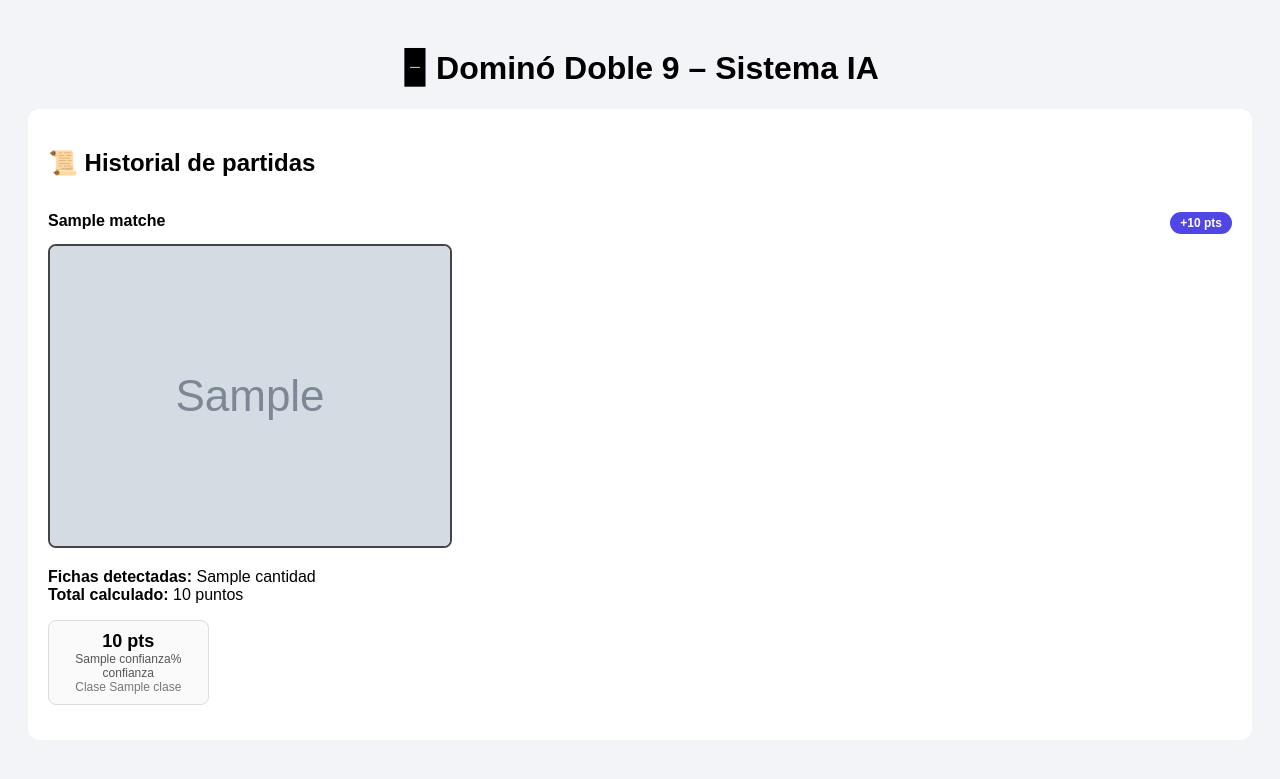
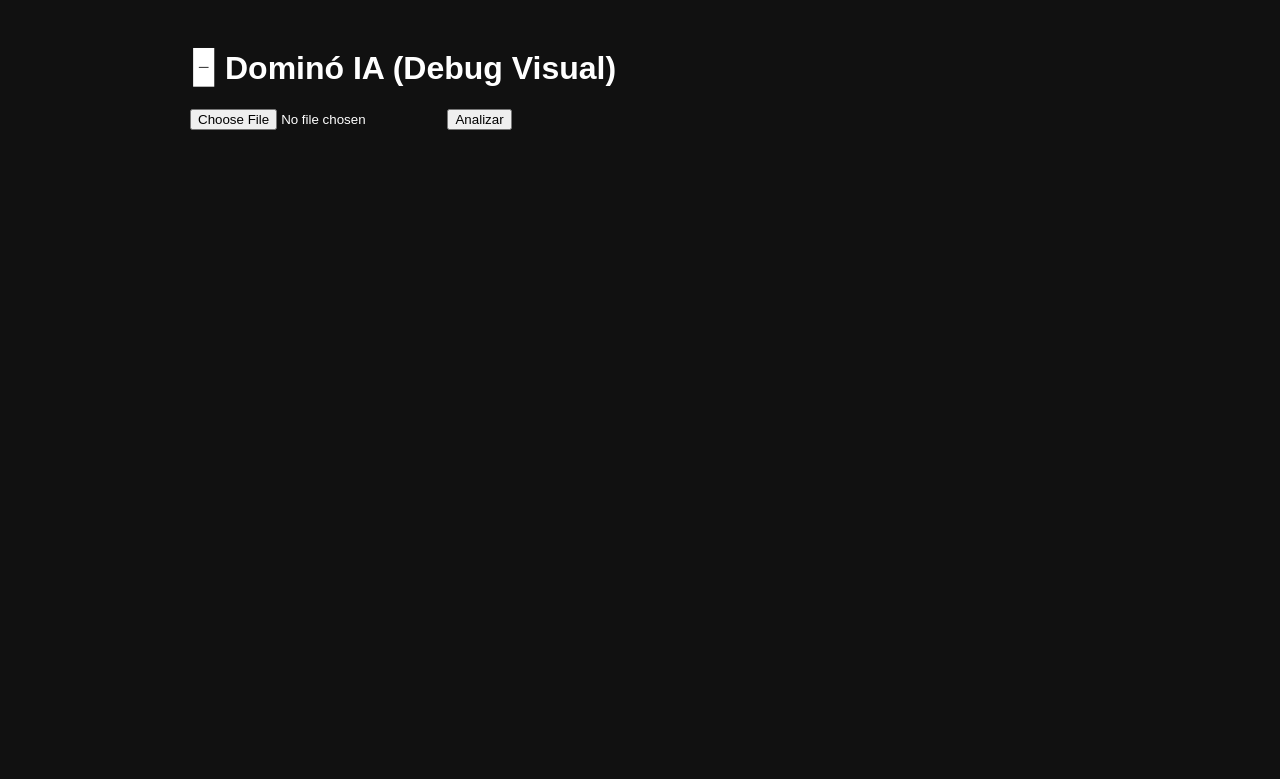
Before and after one commit to abrahamramost01-netizen/dmie, a Flask app: page / in a window 1280 px wide. Shown: the top 779 px of the page. Run offline with Flask 3, Linux system fonts and the light colour scheme; grey boxes marked "Sample" are stand-in pictures; a database or web service that is not in the repository returns one stand-in record (values such as "Sample title"); some libraries are stand-ins or nearby versions.

Commit message:
Update index.html

```diff
--- a/templates/index.html
+++ b/templates/index.html
@@ -2,125 +2,42 @@
 <html lang="es">
 <head>
 <meta charset="UTF-8">
-<title>🁢 Dominó Doble 9 – IA</title>
-<meta name="viewport" content="width=device-width, initial-scale=1.0">
-
+<title>Dominó IA</title>
 <style>
-body {
-    font-family: Arial, sans-serif;
-    background: #f2f4f8;
-    padding: 20px;
-}
-h1 {
-    text-align: center;
-}
-.section {
-    background: white;
-    padding: 20px;
-    border-radius: 12px;
-    margin-bottom: 20px;
-}
-.match {
-    border-bottom: 1px solid #ddd;
-    padding: 15px 0;
-}
-.match:last-child {
-    border-bottom: none;
-}
-.match-header {
-    display: flex;
-    justify-content: space-between;
-    font-weight: bold;
-}
-.match img {
-    max-width: 100%;
-    border-radius: 8px;
-    margin-top: 10px;
-    border: 2px solid #444;
-}
-.badge {
-    display: inline-block;
-    padding: 4px 10px;
-    background: #4f46e5;
-    color: white;
-    border-radius: 12px;
-    font-size: 12px;
-}
-.fichas {
-    display: grid;
-    grid-template-columns: repeat(auto-fill, minmax(140px, 1fr));
-    gap: 10px;
-    margin-top: 10px;
-}
-.ficha {
-    border: 1px solid #ddd;
-    border-radius: 8px;
-    padding: 10px;
-    background: #fafafa;
-    text-align: center;
-}
-.ficha strong {
-    font-size: 18px;
-}
-.conf {
-    font-size: 12px;
-    color: #555;
-}
+body { font-family: Arial; background:#111; color:#fff; padding:20px }
+.container { max-width:900px; margin:auto }
+img { max-width:100%; border-radius:10px; margin-top:15px }
+.ficha { background:#222; padding:10px; margin:5px 0; border-radius:5px }
 </style>
 </head>
+<body>
+<div class="container">
 
-<body>
+<h1>🁢 Dominó IA (Debug Visual)</h1>
 
-<h1>🁢 Dominó Doble 9 – Sistema IA</h1>
+<form method="POST" enctype="multipart/form-data">
+    <input type="file" name="image" accept="image/*" required>
+    <button>Analizar</button>
+</form>
 
-<div class="section">
-<h2>📜 Historial de partidas</h2>
+{% if resultado %}
+<h2>Resultado</h2>
+<p><b>Total:</b> {{ resultado.total }} puntos</p>
+<p><b>Fichas:</b> {{ resultado.cantidad }}</p>
 
-{% if matches %}
-{% for m in matches %}
-<div class="match">
+<img src="{{ url_for('uploads', filename=resultado.imagen) }}">
 
-    <div class="match-header">
-        <span>{{ m[1] }}</span>
-        <span class="badge">+{{ m[2] }} pts</span>
-    </div>
-
-    <!-- IMAGEN CON CAJAS -->
-    {% if m[3] %}
-    <img src="{{ url_for('uploads', filename=m[3].split('/')[-1]) }}"
-         alt="Detección YOLO con cajas">
-    {% endif %}
-
-    <!-- DETALLES -->
-    {% if m[4] %}
-    {% set d = m[4] %}
-    <p>
-        <strong>Fichas detectadas:</strong> {{ d.cantidad }} <br>
-        <strong>Total calculado:</strong> {{ d.total }} puntos
-    </p>
-
-    {% if d.fichas %}
-    <div class="fichas">
-        {% for f in d.fichas %}
-        <div class="ficha">
-            <strong>{{ f.puntos }} pts</strong>
-            <div class="conf">{{ f.confianza }}% confianza</div>
-            <div style="font-size:12px;color:#777">
-                Clase {{ f.clase }}
-            </div>
-        </div>
-        {% endfor %}
-    </div>
-    {% endif %}
-    {% endif %}
-
+<h3>Fichas detectadas</h3>
+{% for f in resultado.fichas %}
+<div class="ficha">
+    Ficha: {{ f.puntos }} puntos |
+    Confianza: {{ f.confianza }}%
 </div>
 {% endfor %}
-{% else %}
-<p>No hay partidas todavía.</p>
 {% endif %}
 
 </div>
-
 </body>
 </html>
+
+</html>
```
